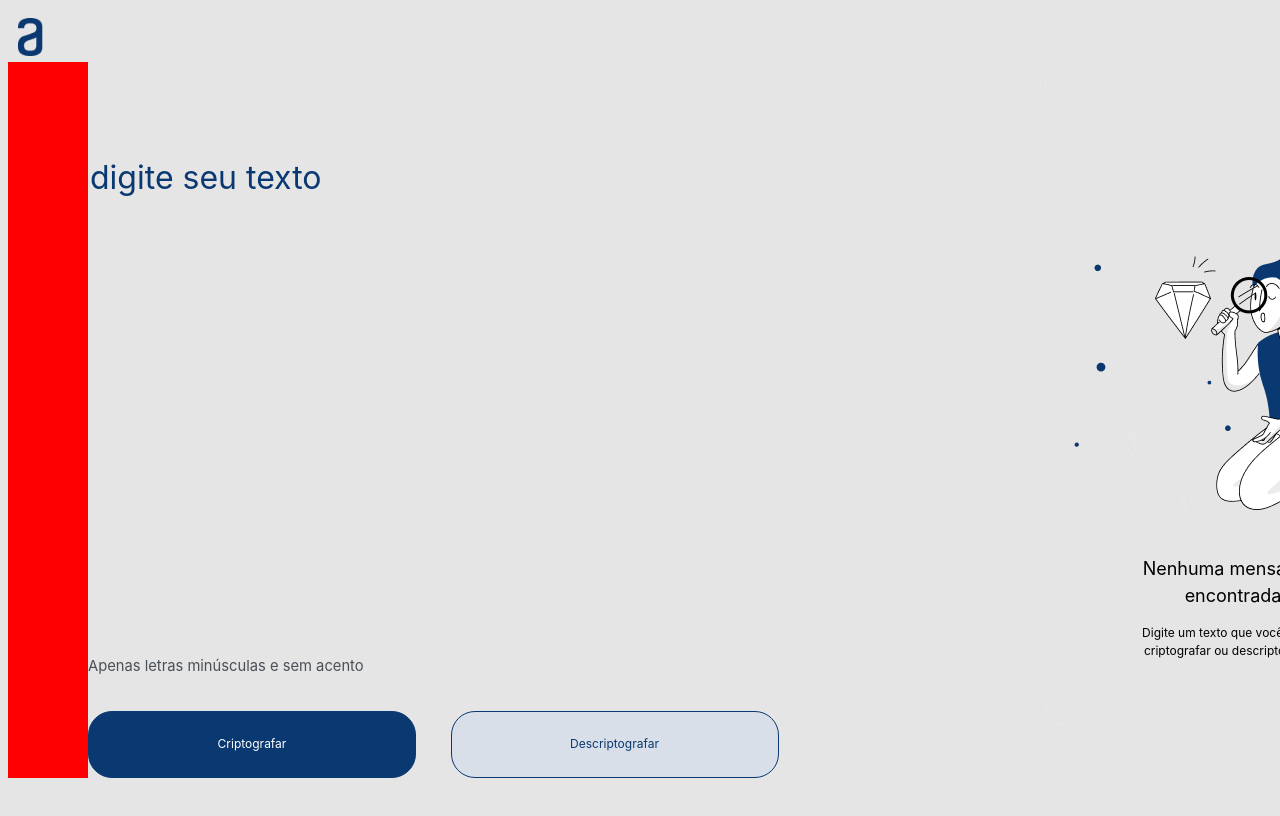
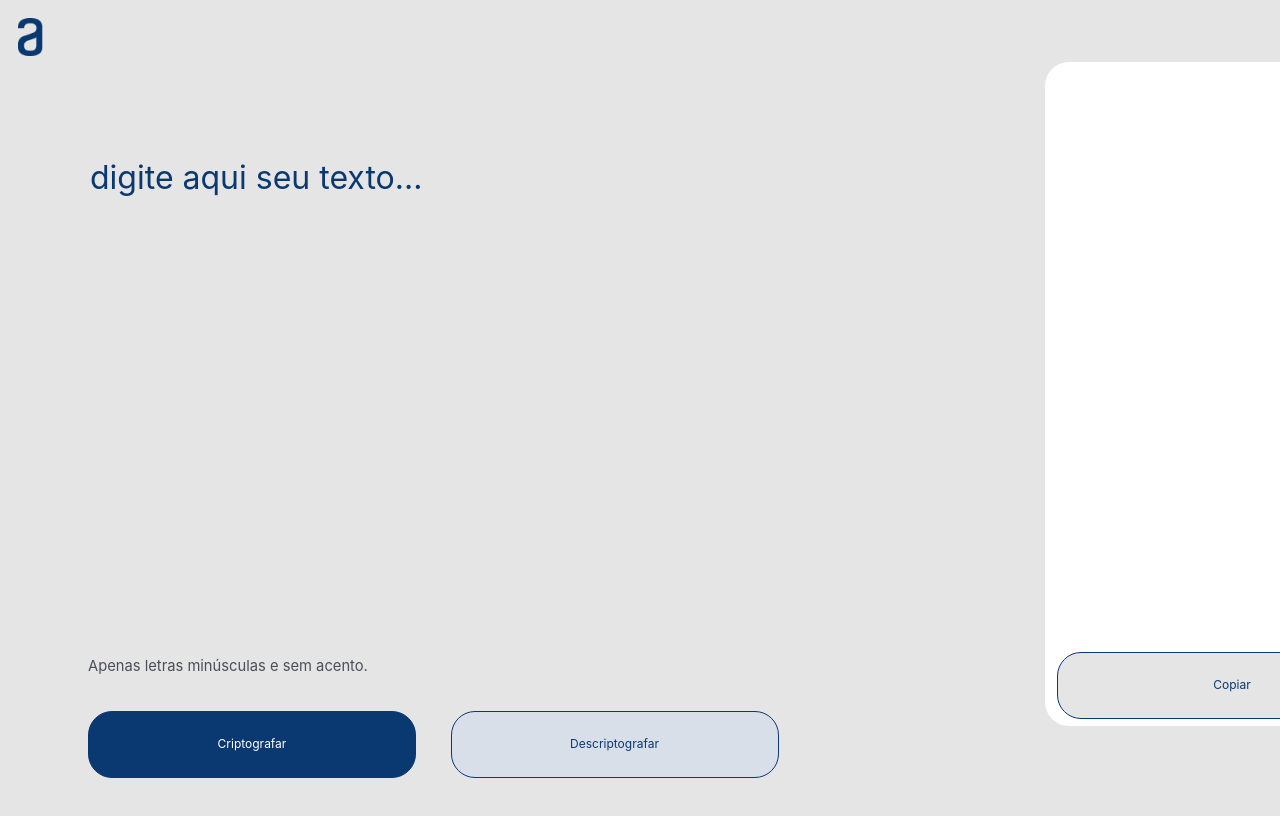
Before and after one commit to GabCampos94/Challenge_1-ONE, a plain HTML site: page index.html in a window 1280 px wide. Both pictures are taken after a click on the button "Descriptografar". Shown: the top 816 px of the page. Drawn offline with Linux system fonts and the light colour scheme.

Commit message:
Projeto concluído.

```diff
--- a/index.html
+++ b/index.html
@@ -20,12 +20,12 @@
 		</header>
 
 		<main>
-			<section>
-				<textarea id="mensagem" cols="41" rows="4" placeholder="Digite seu texto"></textarea>
+			<section >
+				<textarea autofocus id="mensagem" cols="41" rows="4" placeholder="Digite aqui seu texto..."></textarea>
 
 
 				<div class="orientacoes">
-					<h6>Apenas letras minúsculas e sem acento</h6>
+					<h6>Apenas letras minúsculas e sem acento.</h6>
 				</div>
 
 				<div>
@@ -63,8 +63,6 @@
 
 						if (targetDiv.style.display !== "none"){
 							targetDiv.style.display = "none";
-						} else {
-							targetDiv.style.display = "block";
 						}
 
 					var targetBotton = document.getElementById("botao_copiar");
@@ -84,10 +82,21 @@
 
 
 
-
 				}
 
 				function descripto(){
+					var targetDiv = document.getElementById("msg_inicial");
+
+						if (targetDiv.style.display !== "none"){
+							targetDiv.style.display = "none";
+						}
+
+					var targetBotton = document.getElementById("botao_copiar");
+						if (targetBotton.style.position !== "absolute"){
+							targetBotton.style.position = "absolute";
+						}
+
+
 					var mensagem = window.document.getElementById("mensagem").value;
 					var msg_descripto =	mensagem.replace(/enter/g, "e")
 							.replace(/imes/g, "i")
--- a/style.css
+++ b/style.css
@@ -9,7 +9,7 @@
 
 
 body{
-	background-color: red ;
+	/*background-color: red ;*/
 }
 
 #logoAlura{
@@ -19,7 +19,7 @@ body{
 }
 
 main{
-	background-color: blue;
+	/*background-color: blue;*/
 	display: flex;
 	margin-bottom: 50px;
 	margin-left: 80px;
@@ -54,6 +54,7 @@ main{
 	padding-left: 20px;
 	position: fixed;
 	font-size: 32px;
+	resize: none;
 }
 
 #mensagem_resultado:focus{
```
